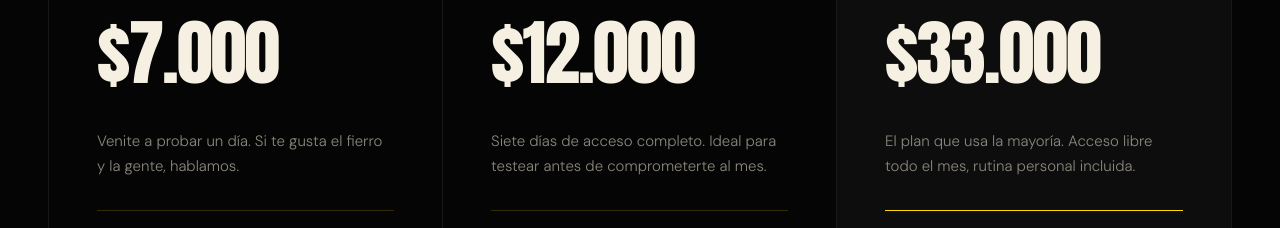
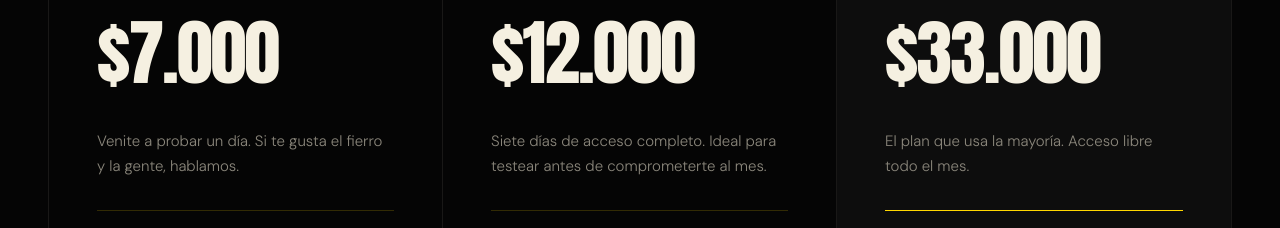
Before and after one commit to JonBog/GymCrisWeb, a Next.js app: page / in a window 1280 px wide. Shown: the part 3980-4208 px from the top of the page. Built offline with nearby package versions, Linux system fonts and the light colour scheme.

Commit message:
feat(copy): sacar 'rutina personal incluida' del plan Mensual

```diff
--- a/src/app/page.tsx
+++ b/src/app/page.tsx
@@ -123,7 +123,7 @@ const PLANS = [
   {
     name: "Mensual",
     price: "$33.000",
-    desc: "El plan que usa la mayoría. Acceso libre todo el mes, rutina personal incluida.",
+    desc: "El plan que usa la mayoría. Acceso libre todo el mes.",
     featured: true,
   },
 ];
```
